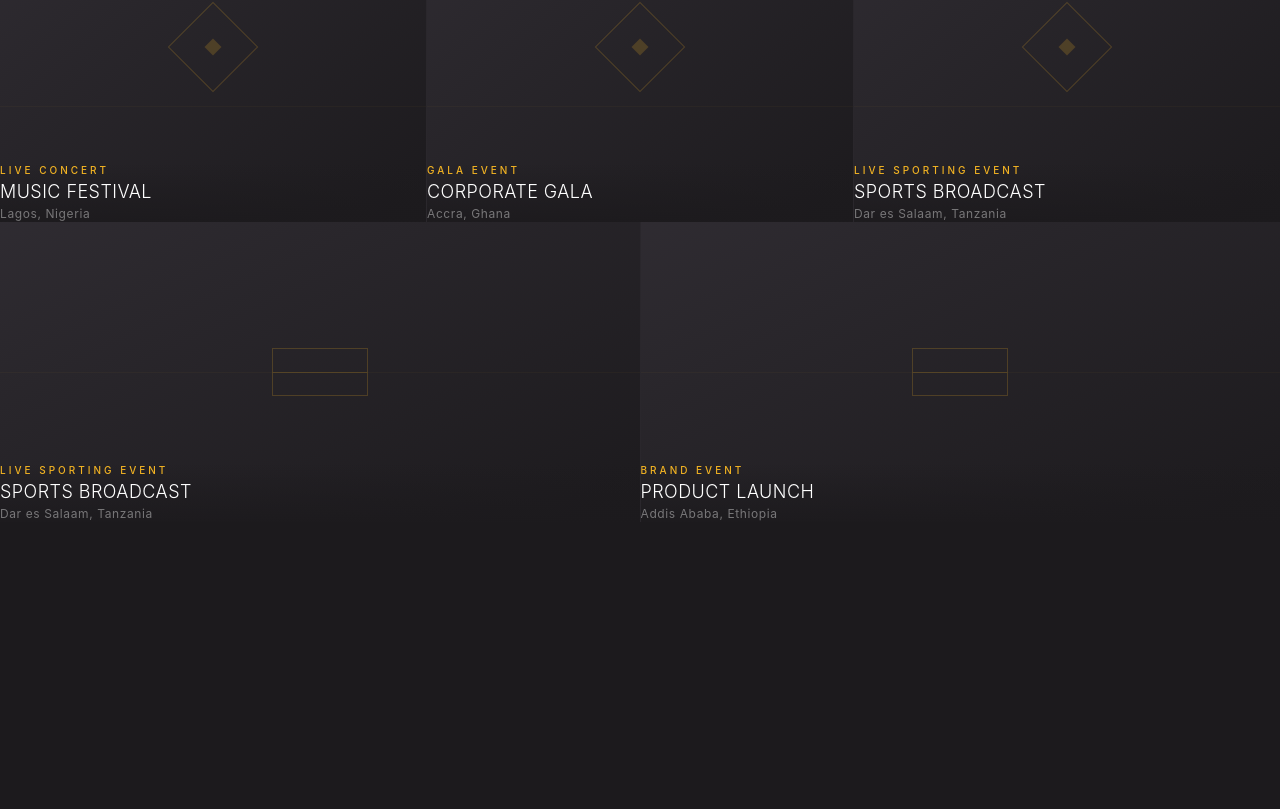
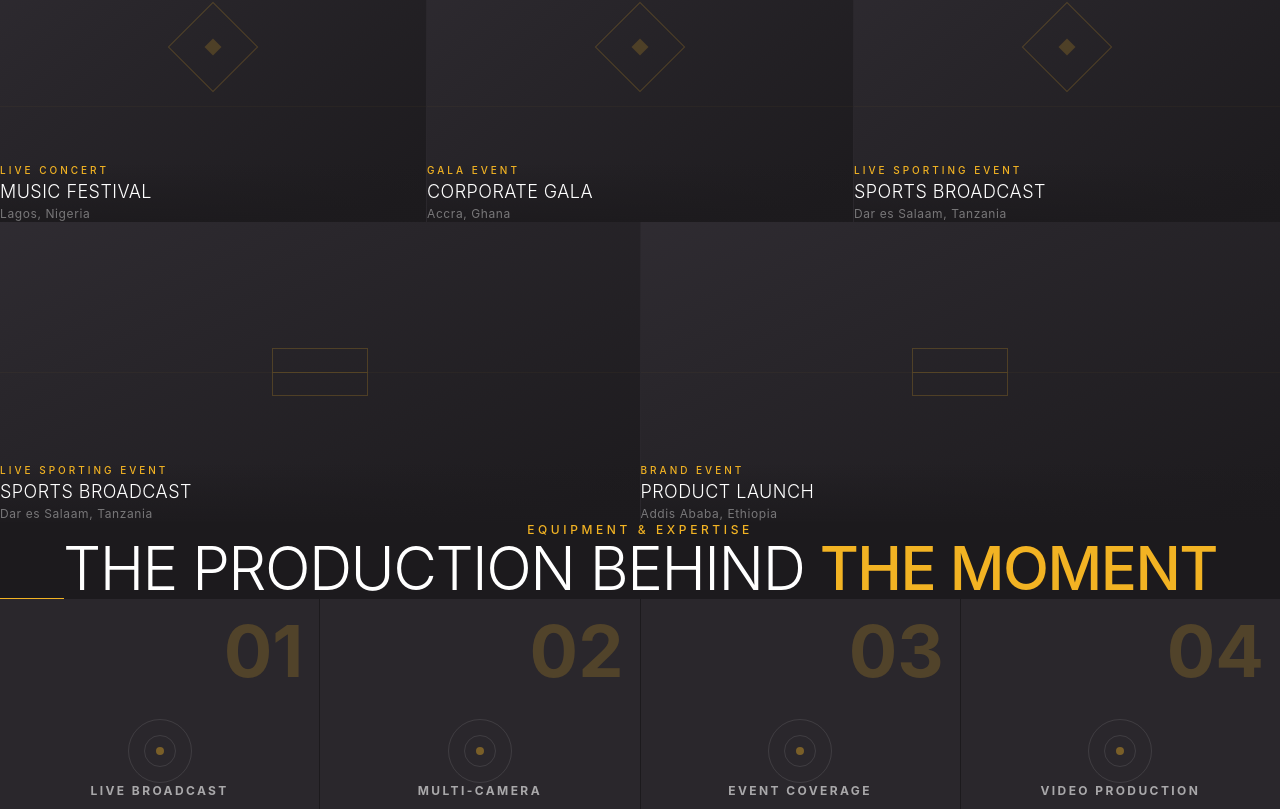
Before and after one commit to Elisee-M/esh, a React (Vite) app: page / in a window 1280 px wide. Shown: the part 1991-2800 px from the top of the page. Before the commit the page ends 2517 px from the top, so only its background shows below. Built offline with nearby package versions, Linux system fonts and the light colour scheme.

Commit message:
feat: add capabilities section

```diff
--- a/src/App.tsx
+++ b/src/App.tsx
@@ -2,6 +2,7 @@ import Navbar from './components/Navbar'
 import Hero from './components/Hero'
 import Services from './components/Services'
 import OurWork from './components/OurWork'
+import Capabilities from './components/Capabilities'
 
 function App() {
   return (
@@ -11,6 +12,7 @@ function App() {
         <Hero />
         <Services />
         <OurWork />
+        <Capabilities />
       </main>
     </div>
   )
--- /dev/null
+++ b/src/components/Capabilities.tsx
@@ -0,0 +1,112 @@
+import { useEffect, useRef } from 'react'
+import { gsap } from 'gsap'
+import { ScrollTrigger } from 'gsap/ScrollTrigger'
+
+gsap.registerPlugin(ScrollTrigger)
+
+const capabilities = [
+  { name: 'LIVE BROADCAST', icon: '01' },
+  { name: 'MULTI-CAMERA', icon: '02' },
+  { name: 'EVENT COVERAGE', icon: '03' },
+  { name: 'VIDEO PRODUCTION', icon: '04' },
+  { name: 'AUDIO', icon: '05' },
+  { name: 'LIGHTING', icon: '06' },
+  { name: 'STREAMING', icon: '07' },
+  { name: 'POST-PRODUCTION', icon: '08' },
+]
+
+export default function Capabilities() {
+  const sectionRef = useRef<HTMLElement>(null)
+  const headingRef = useRef<HTMLDivElement>(null)
+  const gridRef = useRef<HTMLDivElement>(null)
+
+  useEffect(() => {
+    if (!headingRef.current || !gridRef.current) return
+
+    gsap.fromTo(
+      headingRef.current.children,
+      { opacity: 0, y: 40 },
+      {
+        opacity: 1,
+        y: 0,
+        duration: 0.8,
+        stagger: 0.15,
+        ease: 'power3.out',
+        scrollTrigger: {
+          trigger: headingRef.current,
+          start: 'top 85%',
+          once: true,
+        },
+      }
+    )
+
+    const items = gridRef.current.querySelectorAll('.cap-item')
+    gsap.fromTo(
+      items,
+      { opacity: 0, scale: 0.95 },
+      {
+        opacity: 1,
+        scale: 1,
+        duration: 0.6,
+        stagger: 0.08,
+        ease: 'power3.out',
+        scrollTrigger: {
+          trigger: gridRef.current,
+          start: 'top 85%',
+          once: true,
+        },
+      }
+    )
+  }, [])
+
+  return (
+    <section ref={sectionRef} id="capabilities" className="bg-esh-black py-32 px-6 lg:px-8">
+      <div className="max-w-7xl mx-auto">
+        {/* Heading */}
+        <div ref={headingRef} className="mb-20 text-center">
+          <p className="text-gold text-xs tracking-[0.3em] uppercase mb-4 font-medium">
+            Equipment & Expertise
+          </p>
+          <h2 className="text-white text-4xl md:text-5xl lg:text-6xl font-light tracking-tight">
+            THE PRODUCTION BEHIND{' '}
+            <span className="text-gold font-medium">THE MOMENT</span>
+          </h2>
+          <div className="w-16 h-[1px] bg-gold mt-8 mx-auto" />
+        </div>
+
+        {/* Capabilities Grid */}
+        <div ref={gridRef} className="grid grid-cols-2 md:grid-cols-4 gap-px">
+          {capabilities.map((cap) => (
+            <div
+              key={cap.name}
+              className="cap-item group relative aspect-square flex flex-col items-center justify-center bg-esh-black-light hover:bg-esh-gray/30 transition-all duration-500 cursor-default overflow-hidden"
+            >
+              {/* Number */}
+              <span className="text-gold/20 text-6xl md:text-7xl font-bold absolute top-4 right-4 group-hover:text-gold/40 transition-colors duration-500">
+                {cap.icon}
+              </span>
+
+              {/* Center ring */}
+              <div className="w-16 h-16 rounded-full border border-white/10 group-hover:border-gold/30 flex items-center justify-center mb-4 transition-all duration-500 group-hover:scale-110">
+                <div className="w-8 h-8 rounded-full border border-white/10 group-hover:border-gold/50 flex items-center justify-center transition-all duration-500">
+                  <div className="w-2 h-2 bg-gold/40 group-hover:bg-gold rounded-full transition-colors duration-500" />
+                </div>
+              </div>
+
+              {/* Name */}
+              <h3 className="text-white/60 text-[11px] md:text-xs font-bold tracking-[0.2em] group-hover:text-gold transition-colors duration-300 text-center px-4">
+                {cap.name}
+              </h3>
+
+              {/* Corner lines on hover */}
+              <div className="absolute top-0 left-0 w-0 h-[1px] bg-gold/0 group-hover:w-full group-hover:bg-gold/30 transition-all duration-700" />
+              <div className="absolute top-0 left-0 w-[1px] h-0 bg-gold/0 group-hover:h-full group-hover:bg-gold/30 transition-all duration-700" />
+              <div className="absolute bottom-0 right-0 w-0 h-[1px] bg-gold/0 group-hover:w-full group-hover:bg-gold/30 transition-all duration-700" />
+              <div className="absolute bottom-0 right-0 w-[1px] h-0 bg-gold/0 group-hover:h-full group-hover:bg-gold/30 transition-all duration-700" />
+            </div>
+          ))}
+        </div>
+      </div>
+    </section>
+  )
+}
```
